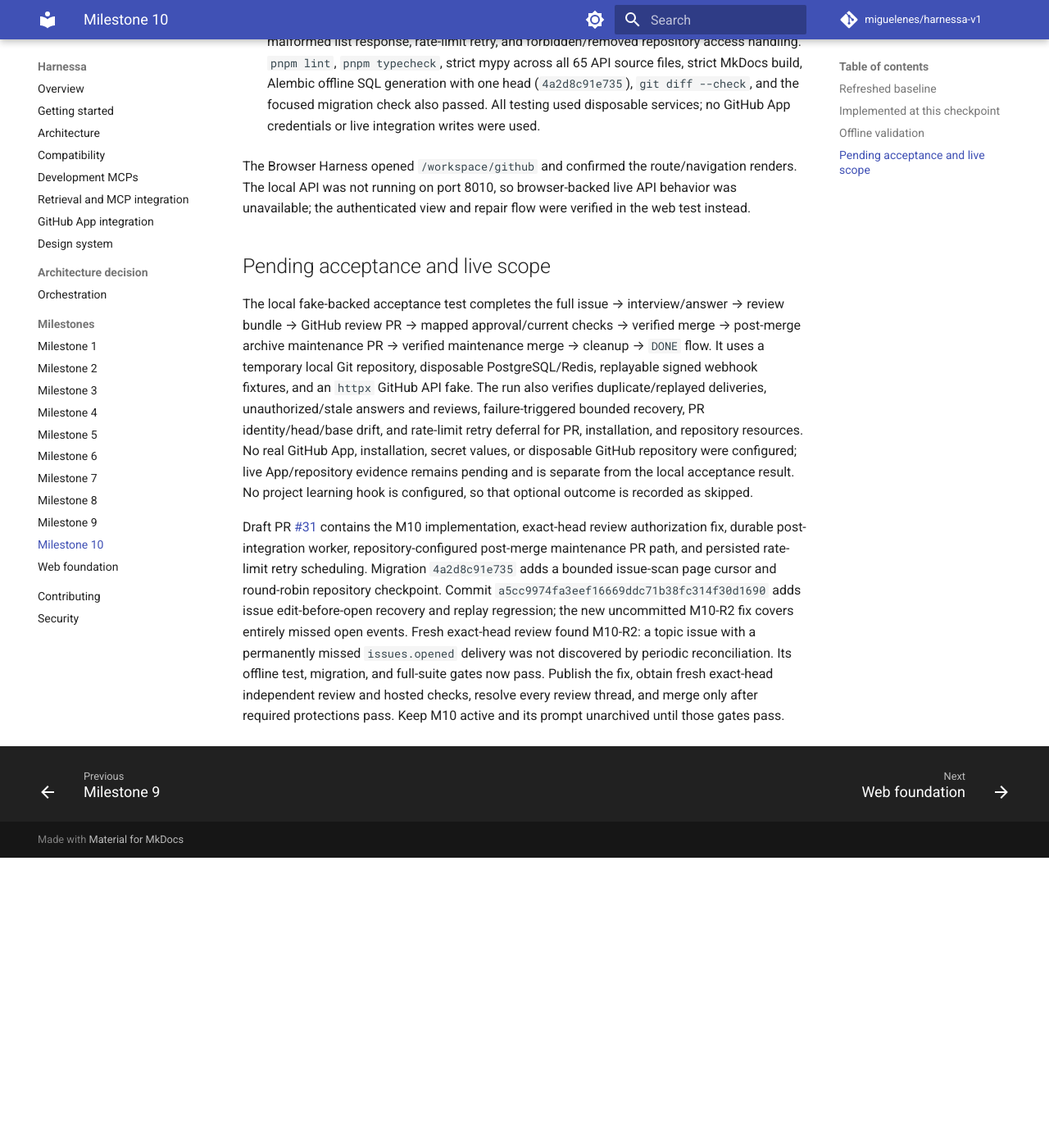
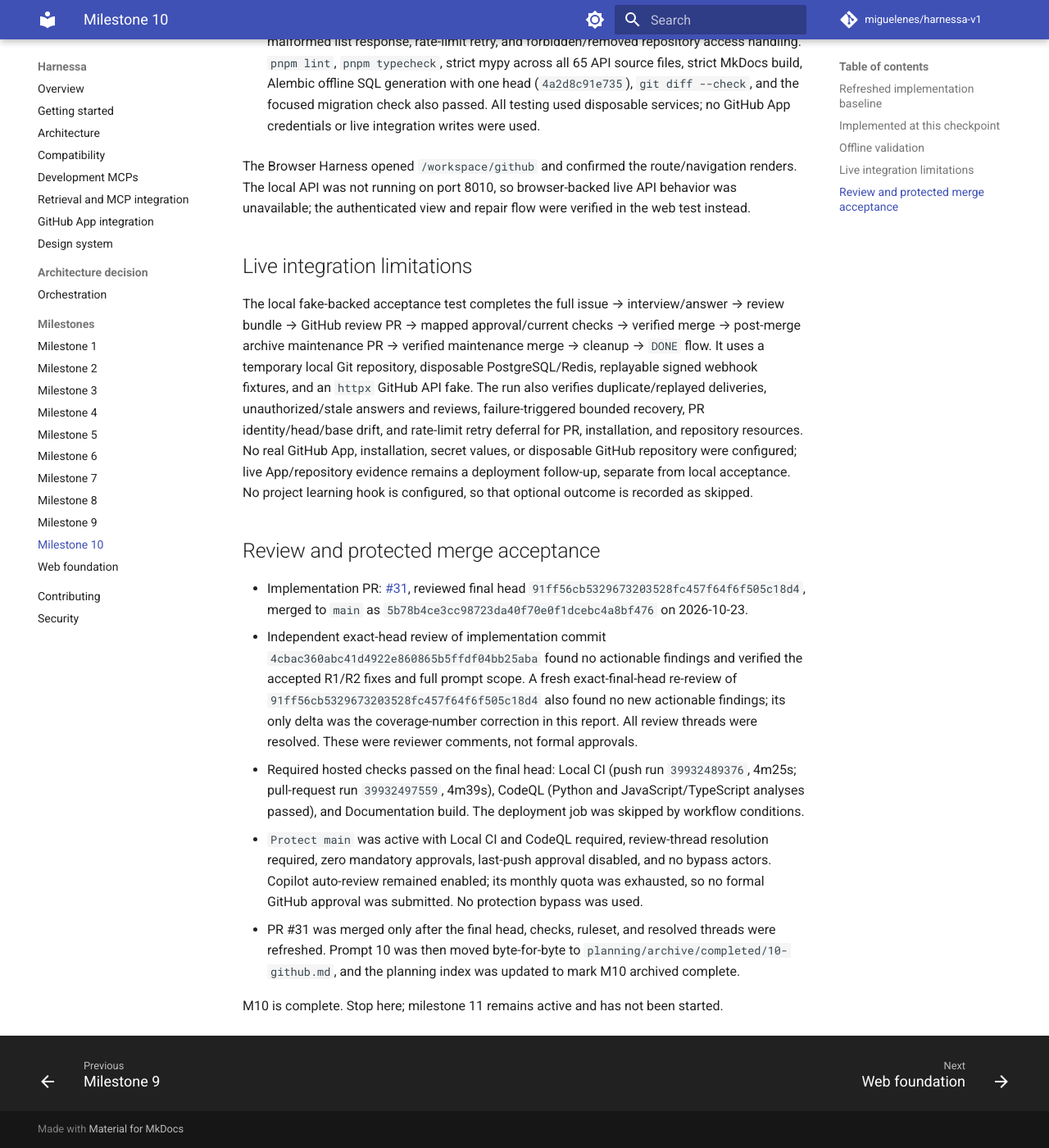
Before and after one commit to miguelenes/harnessa-v1, an MkDocs documentation site: the page built from docs/milestones/10.md, in a window 1280 px wide and 1400 px high, scrolled down 3524 px. Shown: the whole window at 82% size. Built offline with MkDocs 1.6.1 and Material for MkDocs 9.7.7, drawn with Linux system fonts in a browser that asks for light colours; comment, search, counter and statistics services are not loaded; before the commit the page ends 4570 px from its top, so only the background shows below that; some of the changed text lies outside the part shown.

Commit message:
docs: archive completed milestone 10

```diff
--- a/docs/milestones/10.md
+++ b/docs/milestones/10.md
@@ -1,8 +1,8 @@
 # Milestone 10 — GitHub synchronization and completion
 
-**Status: IN PROGRESS; offline acceptance passes, pending exact-head review, hosted checks, and merge.** M10 remains the active prompt. M8 and M9 are unchanged. This report records implementation and offline acceptance evidence; it is not merge or completion evidence. Prompt 10 remains at `planning/prompts/10-github.md`.
+**Status: COMPLETE and merged.** PR #31 delivered M10; hosted checks, exact-head independent review, and protected merge passed. The prompt was archived after acceptance. Live GitHub App acceptance remains an explicitly recorded operational limitation because no App credentials or authorized test repository were provisioned.
 
-## Refreshed baseline
+## Refreshed implementation baseline
 
 On 2026-10-23, `git fetch origin` confirmed `origin/main` at `7c984daacbdf1868ade363bf74b90635f1580632`. M8 implementation PR #27 merged at `26a0c712bf00256eec0ee0e3a436fcda8cc46937`; its prompt archive/index PR #28 merged at `e00df182dbd6259fda219dcbd37fd298c881ead3`. M9 implementation PR #29 merged at `7b24b7c0e388811dc9d2df28481112e2f25cbdb0`; its archive/index PR #30 merged at the current `origin/main` SHA. Prompt 8 is byte-for-byte archived at `planning/archive/completed/08-web-ag-ui.md`. The planning index marks M8 and M9 complete and M10 active. The current work branch is `codex/milestone-10-github`, based on that M9 archive merge.
 
@@ -39,8 +39,16 @@ On 2026-10-23, `git fetch origin` confirmed `origin/main` at `7c984daacbdf1868ad
 
 The Browser Harness opened `/workspace/github` and confirmed the route/navigation renders. The local API was not running on port 8010, so browser-backed live API behavior was unavailable; the authenticated view and repair flow were verified in the web test instead.
 
-## Pending acceptance and live scope
+## Live integration limitations
 
-The local fake-backed acceptance test completes the full issue → interview/answer → review bundle → GitHub review PR → mapped approval/current checks → verified merge → post-merge archive maintenance PR → verified maintenance merge → cleanup → `DONE` flow. It uses a temporary local Git repository, disposable PostgreSQL/Redis, replayable signed webhook fixtures, and an `httpx` GitHub API fake. The run also verifies duplicate/replayed deliveries, unauthorized/stale answers and reviews, failure-triggered bounded recovery, PR identity/head/base drift, and rate-limit retry deferral for PR, installation, and repository resources. No real GitHub App, installation, secret values, or disposable GitHub repository were configured; live App/repository evidence remains pending and is separate from the local acceptance result. No project learning hook is configured, so that optional outcome is recorded as skipped.
+The local fake-backed acceptance test completes the full issue → interview/answer → review bundle → GitHub review PR → mapped approval/current checks → verified merge → post-merge archive maintenance PR → verified maintenance merge → cleanup → `DONE` flow. It uses a temporary local Git repository, disposable PostgreSQL/Redis, replayable signed webhook fixtures, and an `httpx` GitHub API fake. The run also verifies duplicate/replayed deliveries, unauthorized/stale answers and reviews, failure-triggered bounded recovery, PR identity/head/base drift, and rate-limit retry deferral for PR, installation, and repository resources. No real GitHub App, installation, secret values, or disposable GitHub repository were configured; live App/repository evidence remains a deployment follow-up, separate from local acceptance. No project learning hook is configured, so that optional outcome is recorded as skipped.
 
-Draft PR [#31](https://github.com/miguelenes/harnessa-v1/pull/31) contains the M10 implementation, exact-head review authorization fix, durable post-integration worker, repository-configured post-merge maintenance PR path, and persisted rate-limit retry scheduling. Migration `4a2d8c91e735` adds a bounded issue-scan page cursor and round-robin repository checkpoint. Commit `a5cc9974fa3eef16669ddc71b38fc314f30d1690` adds issue edit-before-open recovery and replay regression; the new uncommitted M10-R2 fix covers entirely missed open events. Fresh exact-head review found M10-R2: a topic issue with a permanently missed `issues.opened` delivery was not discovered by periodic reconciliation. Its offline test, migration, and full-suite gates now pass. Publish the fix, obtain fresh exact-head independent review and hosted checks, resolve every review thread, and merge only after required protections pass. Keep M10 active and its prompt unarchived until those gates pass.
+## Review and protected merge acceptance
+
+- Implementation PR: [#31](https://github.com/miguelenes/harnessa-v1/pull/31), reviewed final head `91ff56cb5329673203528fc457f64f6f505c18d4`, merged to `main` as `5b78b4ce3cc98723da40f70e0f1dcebc4a8bf476` on 2026-10-23.
+- Independent exact-head review of implementation commit `4cbac360abc41d4922e860865b5ffdf04bb25aba` found no actionable findings and verified the accepted R1/R2 fixes and full prompt scope. A fresh exact-final-head re-review of `91ff56cb5329673203528fc457f64f6f505c18d4` also found no new actionable findings; its only delta was the coverage-number correction in this report. All review threads were resolved. These were reviewer comments, not formal approvals.
+- Required hosted checks passed on the final head: Local CI (push run `39932489376`, 4m25s; pull-request run `39932497559`, 4m39s), CodeQL (Python and JavaScript/TypeScript analyses passed), and Documentation build. The deployment job was skipped by workflow conditions.
+- `Protect main` was active with Local CI and CodeQL required, review-thread resolution required, zero mandatory approvals, last-push approval disabled, and no bypass actors. Copilot auto-review remained enabled; its monthly quota was exhausted, so no formal GitHub approval was submitted. No protection bypass was used.
+- PR #31 was merged only after the final head, checks, ruleset, and resolved threads were refreshed. Prompt 10 was then moved byte-for-byte to `planning/archive/completed/10-github.md`, and the planning index was updated to mark M10 archived complete.
+
+M10 is complete. Stop here; milestone 11 remains active and has not been started.
```
Also changed, not shown: planning/README.md (+2 -2 lines), planning/archive/completed/10-github.md (renamed from planning/prompts/10-github.md).
